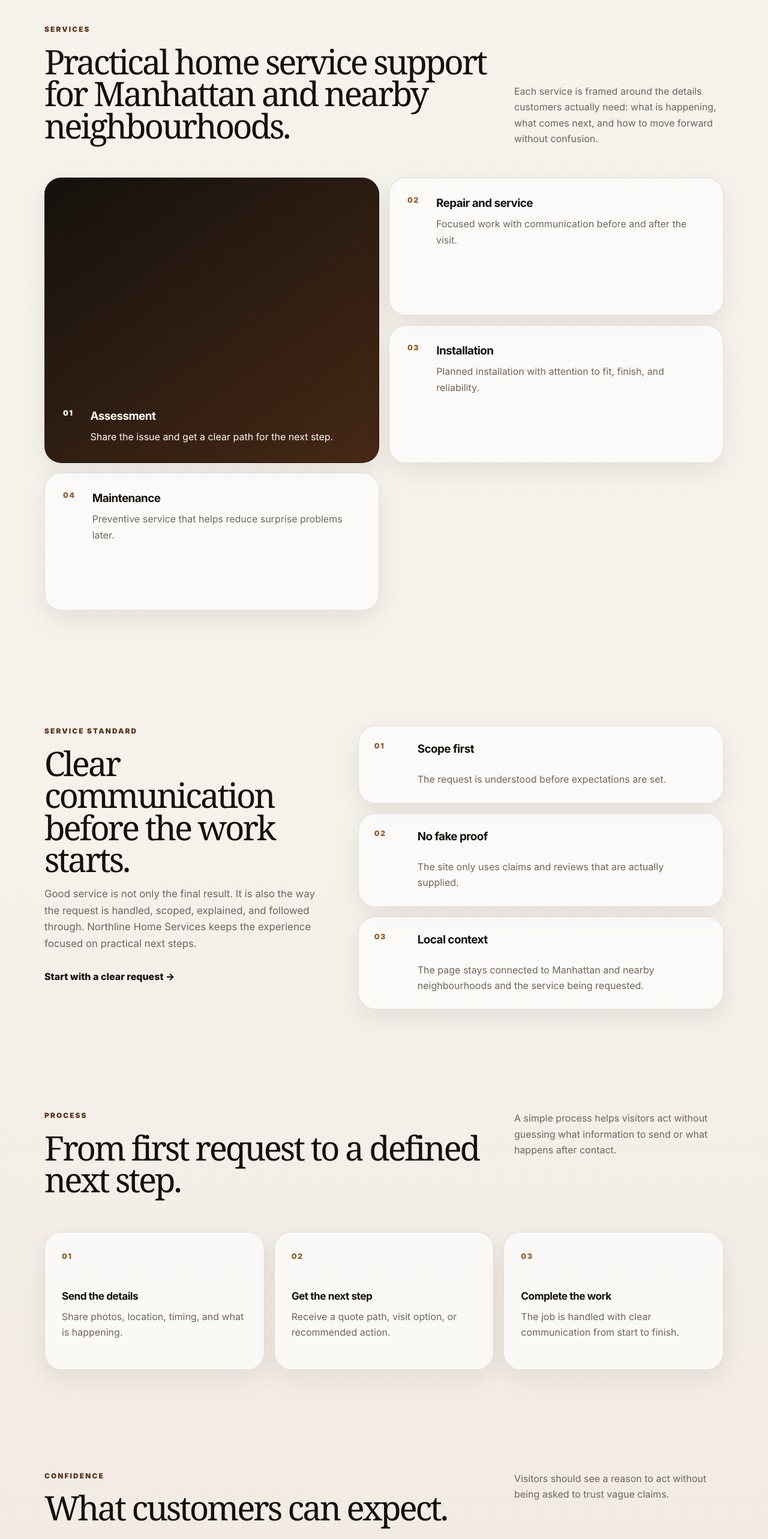
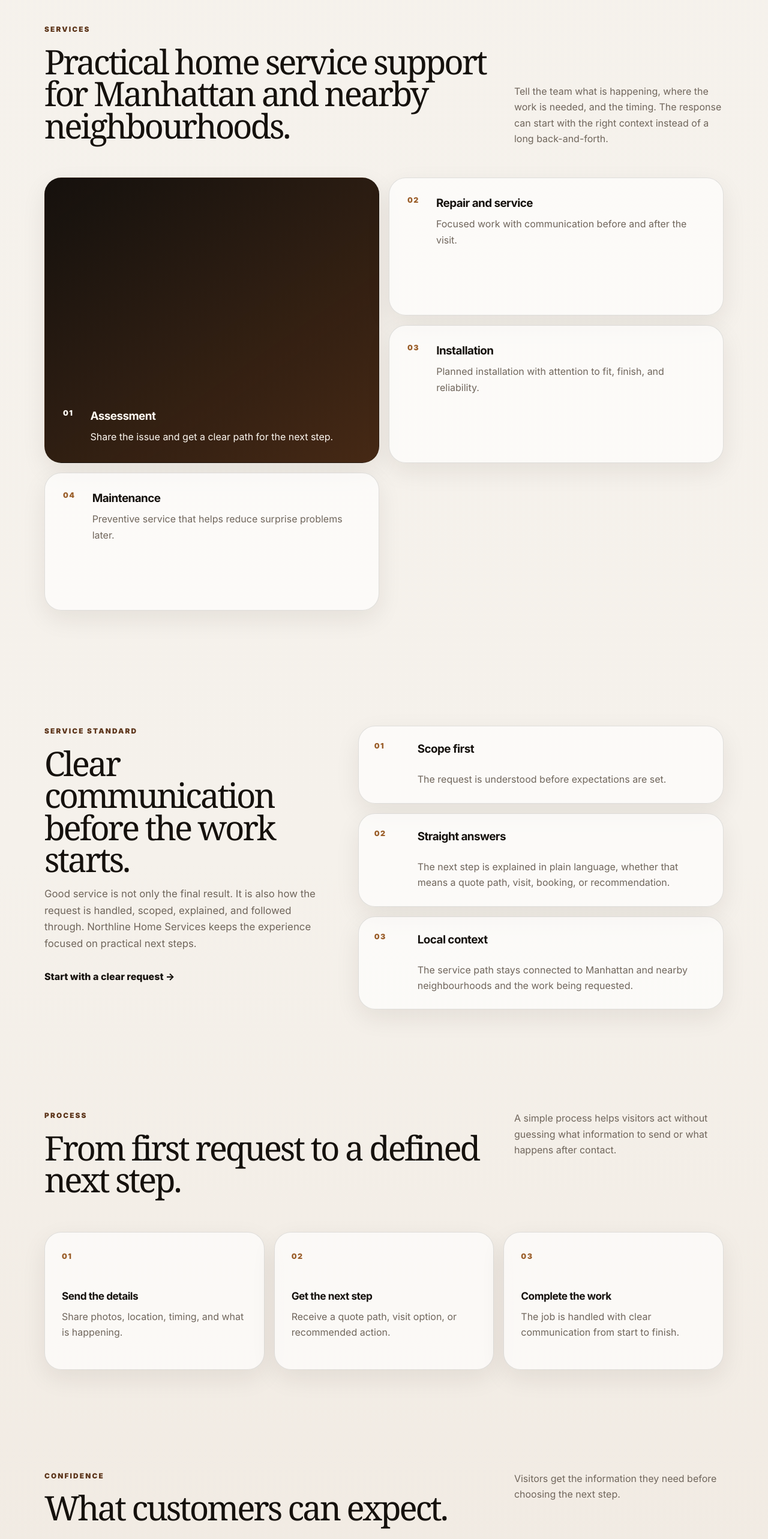
Before and after one commit to Ethan0908/Agentic, a Next.js app in the folder site-template/: page / in a window 1280 px wide. Shown: the part 1180-3746 px from the top of the page at 60% size. Built offline with nearby package versions, Linux system fonts and the light colour scheme.

Commit message:
Remove public generator language from template copy

```diff
--- a/site-template/app/page.tsx
+++ b/site-template/app/page.tsx
@@ -168,7 +168,7 @@ export default function Home() {
               <h2>Practical {business.businessType} support for {business.serviceArea}.</h2>
             </div>
             <p>
-              Each service is framed around the details customers actually need: what is happening, what comes next, and how to move forward without confusion.
+              Tell the team what is happening, where the work is needed, and the timing. The response can start with the right context instead of a long back-and-forth.
             </p>
           </div>
 
@@ -190,7 +190,7 @@ export default function Home() {
             <p className="eyebrow">Service standard</p>
             <h2>Clear communication before the work starts.</h2>
             <p>
-              Good service is not only the final result. It is also the way the request is handled, scoped, explained, and followed through. {business.name} keeps the experience focused on practical next steps.
+              Good service is not only the final result. It is also how the request is handled, scoped, explained, and followed through. {business.name} keeps the experience focused on practical next steps.
             </p>
             <a className="text-link" href={ctaHref}>Start with a clear request →</a>
           </div>
@@ -203,13 +203,13 @@ export default function Home() {
             </article>
             <article>
               <span>02</span>
-              <h3>No fake proof</h3>
-              <p>The site only uses claims and reviews that are actually supplied.</p>
+              <h3>Straight answers</h3>
+              <p>The next step is explained in plain language, whether that means a quote path, visit, booking, or recommendation.</p>
             </article>
             <article>
               <span>03</span>
               <h3>Local context</h3>
-              <p>The page stays connected to {business.serviceArea} and the service being requested.</p>
+              <p>The service path stays connected to {business.serviceArea} and the work being requested.</p>
             </article>
           </div>
         </section>
@@ -243,7 +243,7 @@ export default function Home() {
               <h2>{reviews.length ? 'What customers say.' : 'What customers can expect.'}</h2>
             </div>
             <p>
-              Visitors should see a reason to act without being asked to trust vague claims.
+              Visitors get the information they need before choosing the next step.
             </p>
           </div>
 
@@ -260,7 +260,7 @@ export default function Home() {
             <div className="expectation-card">
               <h3>{business.guarantee}</h3>
               <p>
-                If reviews, awards, or licences are not provided in the source data, the page uses grounded expectations instead of making up credibility.
+                Share the service needed, the location, preferred timing, and any photos or details that make the request easier to understand.
               </p>
             </div>
           )}
```
